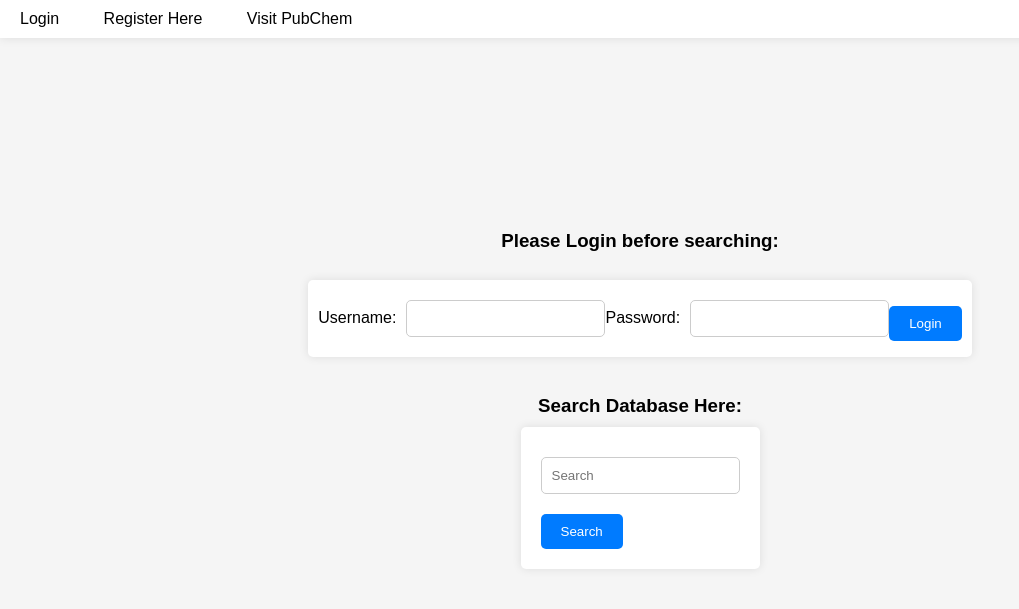
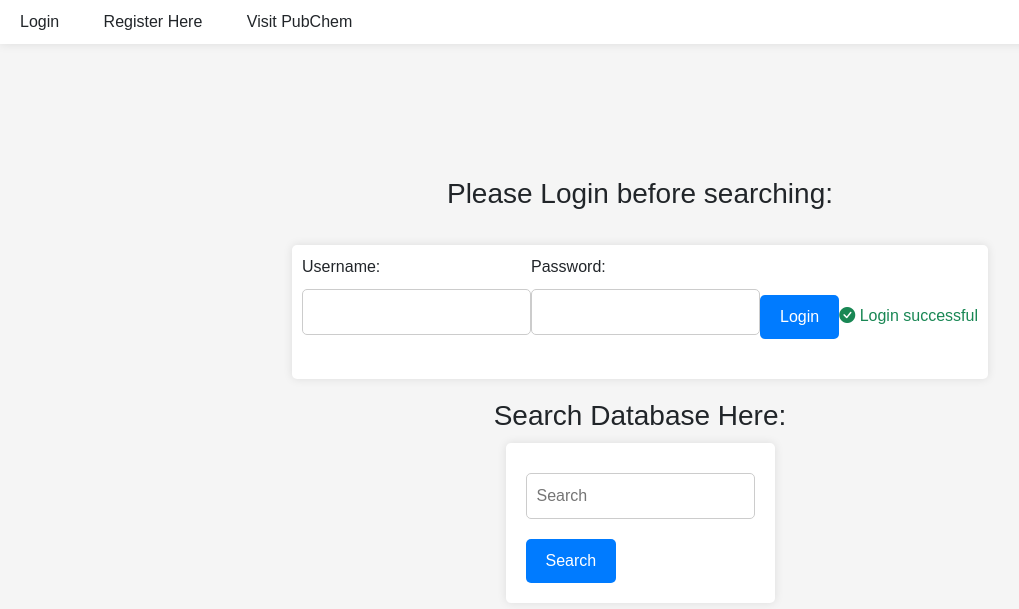
Before and after one commit to liodice222/oci-project, a Flask app: page / in a window 1280 px wide. Shown: the top 609 px of the page, without its empty margins (0-1019 px from the left). Run offline with Flask 3, Linux system fonts and the light colour scheme; some libraries are stand-ins or nearby versions.

Commit message:
saving changes

```diff
--- a/app.py
+++ b/app.py
@@ -4,6 +4,7 @@ from dotenv import load_dotenv
 import os
 
 load_dotenv()
+
 app = Flask(__name__)
 
 
--- a/routes.py
+++ b/routes.py
@@ -6,6 +6,7 @@ import requests
 
 @app.route('/')
 def home():
+    print("rendering home.html")
     return render_template('home.html')
 
 
@@ -24,7 +25,29 @@ def search():
         print(f'An error occurred: {e}')
         response = None
 
+    # compound_info = response.json() if response and response.status_code == 200 else None
+    # print(f'API Response: {compound_info}')
+
     compound_info = response.json() if response and response.status_code == 200 else None
-    print(f'API Response: {compound_info}')
+    compound_data = {}
 
-    return {'username': username, 'search_query': search_query, 'compound_info': compound_info}
+    if compound_info:
+        compound = compound_info['PC_Compounds'][0]
+        props = compound['props']
+
+        # Extracting the IUPAC name, charge, and molecular weight
+        for prop in props:
+            if prop['urn']['name'] == 'Allowed' and prop['urn']['label'] == 'IUPAC Name':
+                compound_data['iupac_name'] = prop['value']['sval']
+            elif prop['urn']['label'] == 'Molecular Weight':
+                compound_data['molecular_weight'] = prop['value']['sval']
+
+        compound_data['charge'] = compound['charge']
+
+        # # Generate the molecule image
+        # molecule = Chem.MolFromSmiles(search_query)
+        # Draw.MolToFile(molecule, f'static/{search_query}.png')
+
+    print(f'API Response: {compound_data}')
+
+    return {'username': username, 'search_query': search_query, 'compound_info': compound_data}
--- a/templates/home.html
+++ b/templates/home.html
@@ -3,25 +3,47 @@
 <head>
     <meta charset="UTF-8">
     <meta name="viewport" content="width=device-width, initial-scale=1.0">
+    <link href="https://cdn.jsdelivr.net/npm/bootstrap@5.1.3/dist/css/bootstrap.min.css" rel="stylesheet">
+    <link href="https://cdn.jsdelivr.net/npm/bootstrap-icons@1.7.2/font/bootstrap-icons.css" rel="stylesheet">
     <title>Home Page</title>
     <link rel="stylesheet" type="text/css" href="home.css">
 </head>
 <body>
+    <script src="https://cdn.jsdelivr.net/npm/bootstrap@5.1.3/dist/js/bootstrap.bundle.min.js"></script>
     <nav>
-        <a href="register.html">Login</a>
-        <a href="register.html">Register Here</a>
+        <a href="{{ url_for('login') }}">Login</a>
+        <a href="{{ url_for('register')}}">Register Here</a>
         <a href="https://pubchem.ncbi.nlm.nih.gov/">Visit PubChem </a>
     </nav>
-    <div>
+    <div id="login_reqd">
         <h3>Please Login before searching: </h3>
     <br>
     </div>
+
     <form id="login" action="/login" method="POST">
-        <label for="username">Username:</label>
-        <input type="text" id="username" name="username"> <br>
-        <label for="password">Password:</label>
-        <input type="password" id="password" name="password"> <br>
-        <input type="submit" value="Login">
+        <div class="form-group">
+            <label for="username">Username:</label>
+            <input type="text" class="form-control" id="username" name="username" required> <br>
+        </div>
+        <div class="form-group">
+            <label for="password">Password:</label>
+            <input type="password" class="form-control" id="password" name="password" required> <br>
+        </div>
+        <div class="form-group">
+            <input type="submit" class="btn btn-primary" value="Login">
+        </div>
+        {% if login_failed is not none %}
+        {% if login_failed %}
+            <div class="mt-2">
+                <span class="bi bi-x-circle-fill text-danger"> Login failed</span>
+            </div>
+        {% else %}
+            <div class="mt-2">
+                <span class="bi bi-check-circle-fill text-success"> Login successful</span>
+            </div>
+        {% endif %}
+    {% endif %}
+
     </form>
     <h3> Search Database Here: </h3>
     <form id = "search-bar" method="POST">
--- a/templates/register.html
+++ b/templates/register.html
@@ -7,6 +7,11 @@
     <link rel="stylesheet" type="text/css" href="home.css">
 </head>
 <body>
+    <nav>
+        <a href="home.html">Login</a>
+        <a href="register.html">Register Here</a>
+        <a href="https://pubchem.ncbi.nlm.nih.gov/">Visit PubChem </a>
+    </nav>
     <form id ="registration" action="'/register" method="POST">
         <label for="username">Username:</label>
         <input type="text" id="username" name="username">
```
Also changed, not shown: auth.py (+7 -4 lines), journal.md (+4 -0 lines).
